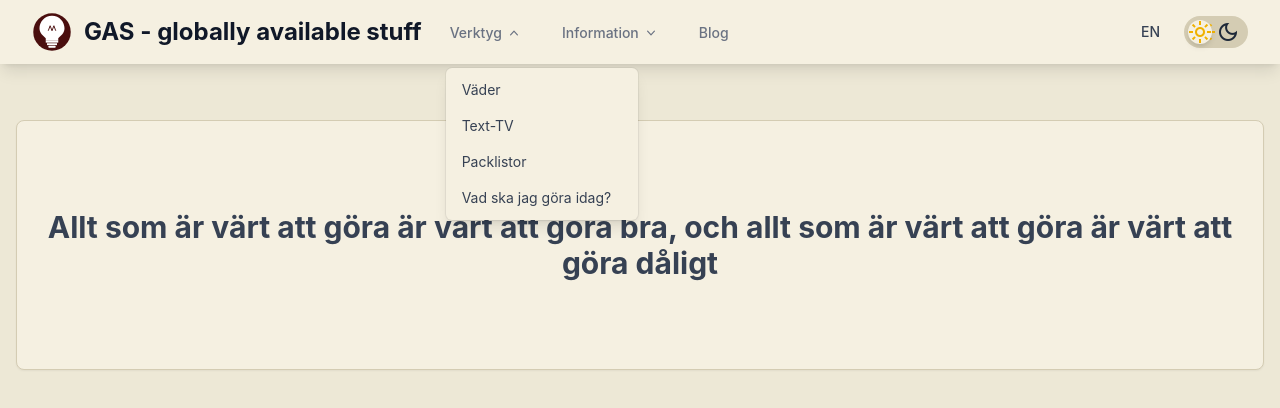
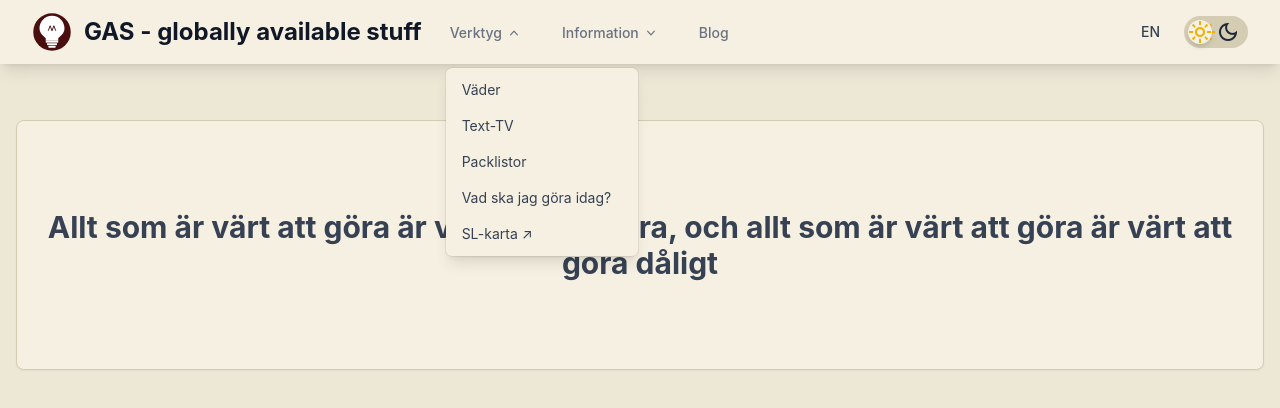
Before and after one commit to karlmovin/karlmovin.github.io, a React (Vite) app: page / in a window 1280 px wide. Both pictures are taken after a click on the button "Verktyg". Shown: the top 408 px of the page. Built offline with nearby package versions, Linux system fonts and the light colour scheme; no server answers.

Commit message:
add link

```diff
--- a/src/Nav.tsx
+++ b/src/Nav.tsx
@@ -179,6 +179,15 @@ export default function Nav() {
 								>
 									{t("nav.whatToDo")}
 								</DropdownButton>
+								<a
+									href="https://sl-map.gunnar.se/"
+									target="_blank"
+									rel="noopener noreferrer"
+									onClick={closeDropdown}
+									className="block px-4 py-2 text-sm text-gray-700 dark:text-gray-300 hover:bg-gray-100 dark:hover:bg-gray-700 hover:text-gray-900 dark:hover:text-white"
+								>
+									{t("nav.slMap")} ↗
+								</a>
 							</NavDropdown>
 							<NavDropdown
 								label={t("nav.information")}
@@ -330,6 +339,14 @@ export default function Nav() {
 								>
 									{t("nav.whatToDo")}
 								</button>
+								<a
+									href="https://sl-map.gunnar.se/"
+									target="_blank"
+									rel="noopener noreferrer"
+									className="block pl-3 pr-4 py-2 border-l-4 border-transparent text-base font-medium text-gray-500 dark:text-gray-300 hover:bg-gray-50 dark:hover:bg-gray-800 hover:border-gray-300 dark:hover:border-white hover:text-gray-700 dark:hover:text-white"
+								>
+									{t("nav.slMap")} ↗
+								</a>
 							</div>
 						)}
 
--- a/src/locales/en.json
+++ b/src/locales/en.json
@@ -11,6 +11,7 @@
 		"openMenu": "Open main menu",
 		"tools": "Tools",
 		"information": "Information",
+		"slMap": "SL Map",
 		"woodworking": "Woodworking"
 	},
 	"theme": {
--- a/src/locales/sv.json
+++ b/src/locales/sv.json
@@ -11,6 +11,7 @@
 		"openMenu": "\u00d6ppna huvudmeny",
 		"tools": "Verktyg",
 		"information": "Information",
+		"slMap": "SL-karta",
 		"woodworking": "Finsnickeri"
 	},
 	"theme": {
```
